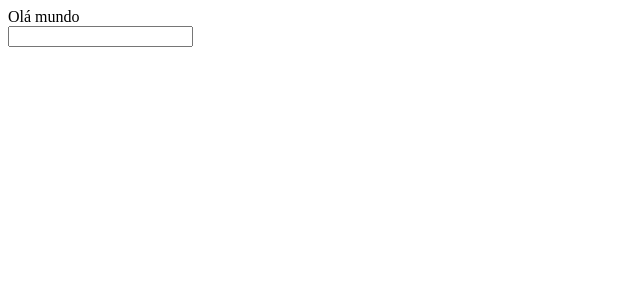
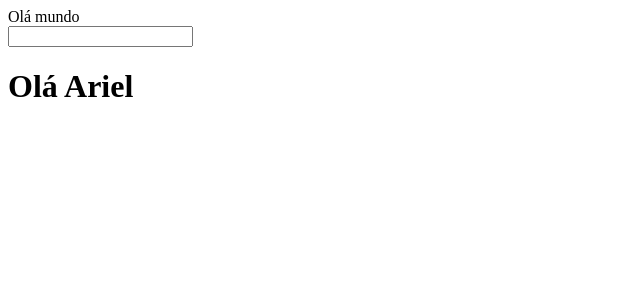
Before and after one commit to arielmell0/estudos-context-api, a React (Create React App) app: page / in a window 1280 px wide. Shown: the top 300 px of the page, without its empty margins (0-640 px from the left). Built offline with nearby package versions, Linux system fonts and the light colour scheme.

Commit message:
feat: adicionando um componente que atualiza em tempo real o nosso user do contextApi

```diff
--- a/src/Components/App/App.js
+++ b/src/Components/App/App.js
@@ -1,5 +1,6 @@
 import React from 'react';
 import { AuthContext } from '../../providers/auth';
+import Profile from '../Profile';
 
 const App = () => {
   const { user, setUser } = React.useContext(AuthContext)
@@ -9,6 +10,7 @@ const App = () => {
   <>
     <div>Olá mundo</div>
     <input type="text" onChange={(e) => setUser({ name: e.target.value })} />
+    <Profile />
   </>
   )
 }
--- /dev/null
+++ b/src/Components/Profile/Profile.js
@@ -0,0 +1,14 @@
+import { useContext } from "react"
+import { AuthContext } from "../../providers/auth"
+
+const Profile = () => {
+    const { user } = useContext(AuthContext)
+
+    return (
+        <div>
+            <h1>Olá {user.name}</h1>
+        </div>
+    )
+}
+
+export default Profile
--- /dev/null
+++ b/src/Components/Profile/index.js
@@ -0,0 +1,2 @@
+import Profile from "./Profile";
+export default Profile;
```
